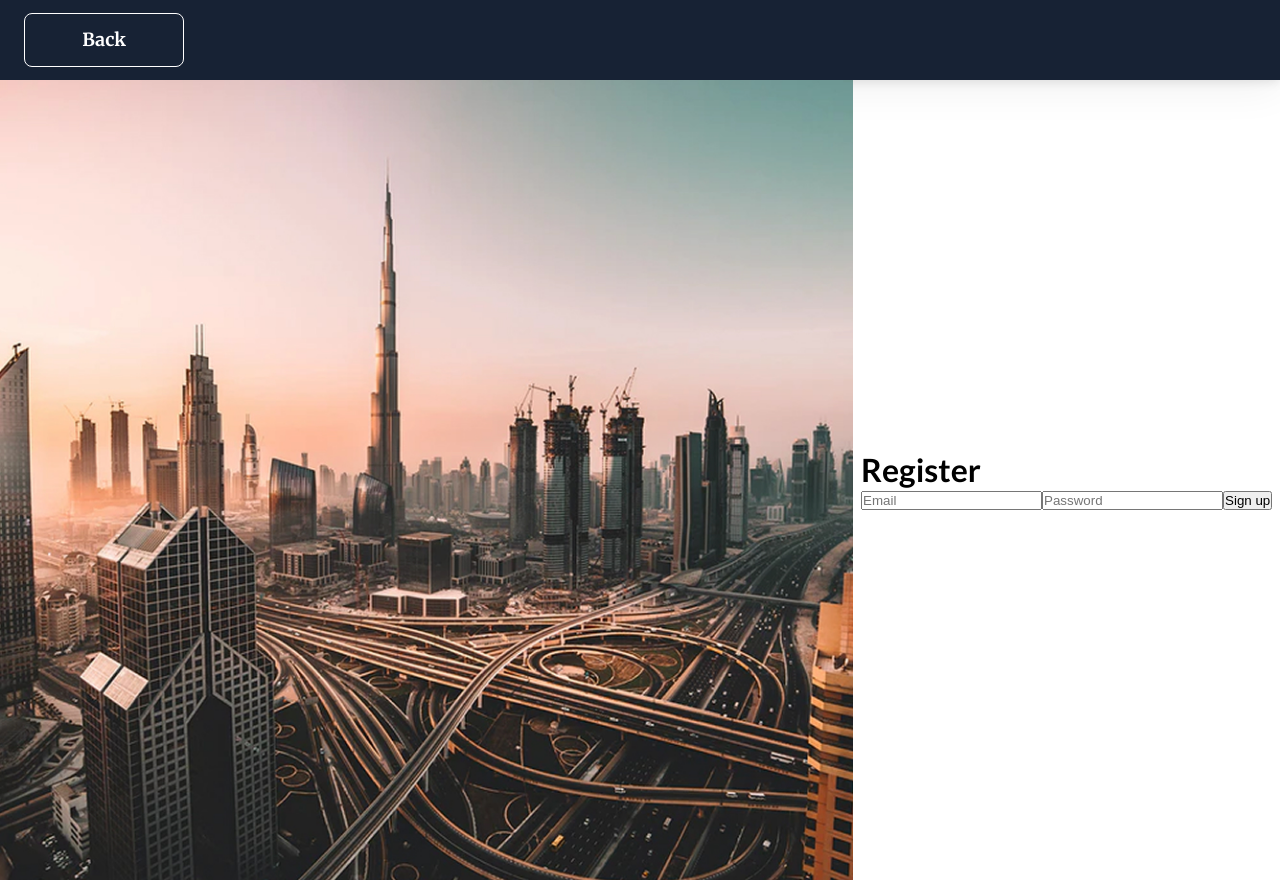
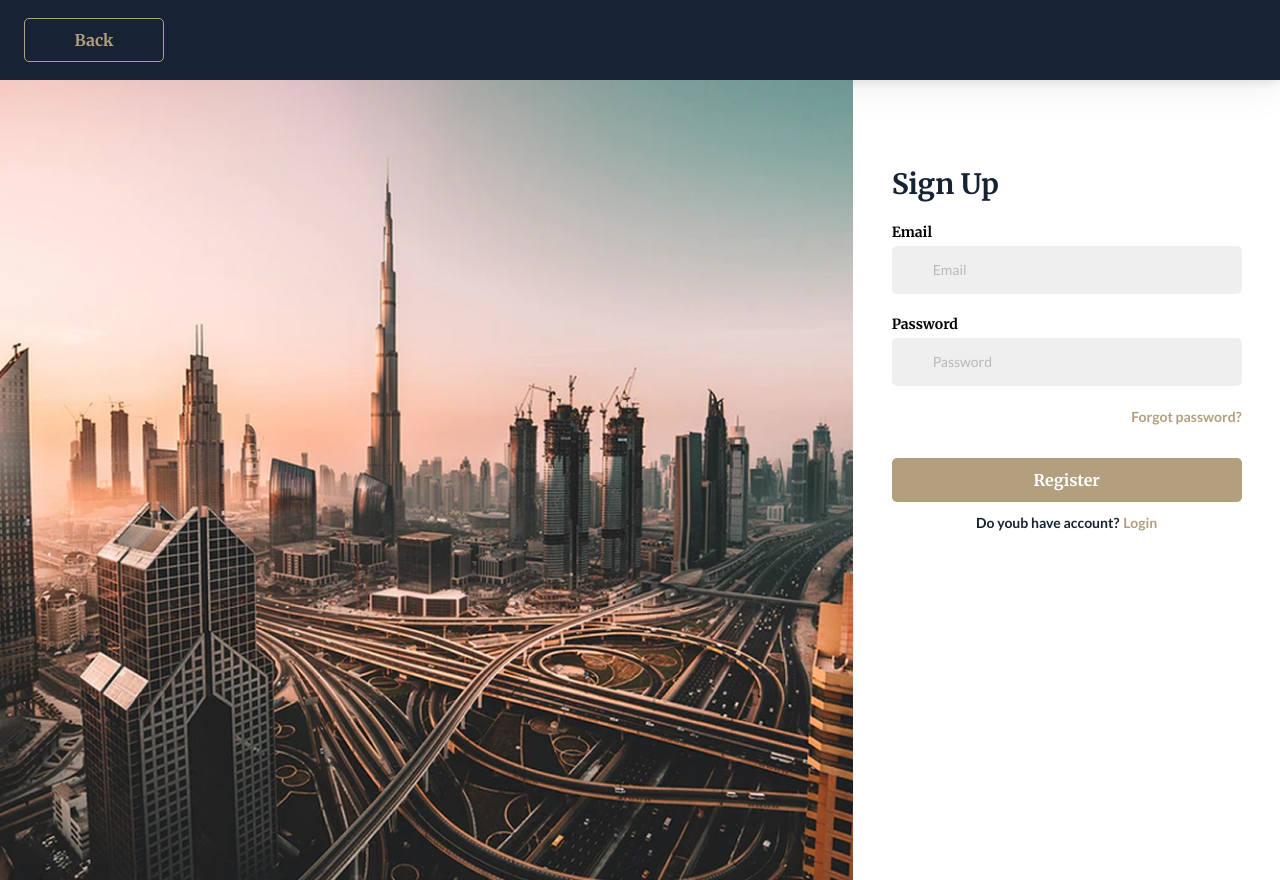
Before and after one commit to RomIvaNeirity/zenbit-test-front, a Next.js app: page /register in a window 1280 px wide. Built offline with nearby package versions, Linux system fonts and the light colour scheme; no server answers.

Commit message:
add auth without pass reset

```diff
--- a/app/(auth routes)/layout.module.css
+++ b/app/(auth routes)/layout.module.css
@@ -17,19 +17,23 @@
 }
 
 .link {
-  font-family: var(--second-family);
-  border: 1px solid #fff;
-  border-radius: 8px;
-  padding: 10px 24px;
-  width: 160px;
-  height: 54px;
+  box-sizing: border-box;
+  border: 1px solid #b29f7e;
+  border-radius: 5px;
+  padding: 11px 0px;
+  width: 140px;
+  height: 44px;
   display: inline-flex;
   align-items: center;
   justify-content: center;
+  background: transparent;
+  color: #b29f7e;
+  text-align: center;
+  cursor: pointer;
+  font-size: 16px;
+  font-family: var(--second-family);
   font-weight: 700;
-  font-size: 18px;
-  line-height: 170%;
-  color: #fff;
+  line-height: 138%;
 }
 
 .link:hover {
@@ -37,26 +41,141 @@
 }
 
 .wrapper {
-  display: grid;
-  grid-template-columns: 2fr 1fr;
-  min-height: 100vh;
+  display: block;
+  justify-content: center;
 }
 
 .image {
+  display: none;
   background: url("/bgimagelogin.jpg") center / cover no-repeat;
 }
 
+.formContainer {
+  margin: 0 auto;
+  display: flex;
+  flex-direction: column;
+  width: 100%;
+  padding: 88px 24px;
+}
+
+.form {
+  display: flex;
+  flex-direction: column;
+  margin: 0 auto;
+  width: 100%;
+  max-width: 350px;
+}
+
 .formTitle {
+  margin: 0 auto;
+
+  width: 100%;
+  max-width: 350px;
   font-family: var(--second-family);
   font-weight: 700;
   font-size: 28px;
   line-height: 121%;
   color: #172234;
+  margin-bottom: 20px;
 }
 
-.formContainer {
+.formLabels {
+  font-family: var(--second-family);
+  font-weight: 700;
+  font-size: 14px;
+  line-height: 143%;
+  color: #000;
+  width: 100%;
+  margin-bottom: 4px;
+}
+
+.formInputs {
+  border: 2px solid #e0e0e0;
+  border-radius: 5px;
+  padding: 19px 39px;
+  width: 100%;
+  height: 48px;
+  background: #e0e0e0;
+  font-family: var(--font-family);
+  font-weight: 400;
+  font-size: 14px;
+  line-height: 157%;
+  color: #172234;
+  opacity: 0.5;
+  margin-bottom: 20px;
+}
+
+.formButton {
+  font-family: var(--second-family);
+  font-weight: 700;
+  font-size: 16px;
+  line-height: 138%;
+  text-align: center;
+  color: #fff;
+  border-radius: 5px;
+  width: 100%;
+  height: 44px;
+  background: #b29f7e;
+  margin-bottom: 10px;
+  border-style: none;
+}
+
+.resetPasswordLink {
+  text-align: right;
+  display: block;
+  font-family: var(--font-family);
+  font-weight: 600;
+  font-size: 14px;
+  line-height: 157%;
+  color: #b29f7e;
+  margin-bottom: 30px;
+}
+
+.signUpRemainder {
   display: flex;
-  flex-direction: column;
   justify-content: center;
-  align-items: center;
+  gap: 4px;
+  font-family: var(--font-family);
+  font-weight: 600;
+  font-size: 14px;
+  line-height: 157%;
+  text-align: center;
+  color: #172234;
 }
+
+.signUpLink {
+  display: block;
+  font-family: var(--font-family);
+  font-weight: 600;
+  font-size: 14px;
+  line-height: 157%;
+  color: #b29f7e;
+}
+
+@media screen and (min-width: 768px) {
+  .image {
+    display: block;
+  }
+
+  .wrapper {
+    display: grid;
+    grid-template-columns: 2fr 1fr;
+    min-height: 100vh;
+  }
+
+  .formContainer {
+    display: flex;
+    flex-direction: column;
+    min-width: 350px;
+  }
+
+  .form {
+  }
+}
+
+@media screen and (min-width: 1440px) {
+  .formContainer {
+    padding: 320px 100px;
+    max-width: none;
+  }
+}
--- a/app/(auth routes)/register/page.tsx
+++ b/app/(auth routes)/register/page.tsx
@@ -1,15 +1,17 @@
 "use client";
 
-import styles from "../layout.module.css";
+import css from "../layout.module.css";
 import { useState } from "react";
+import { useRouter } from "next/navigation";
+import Link from "next/link";
 
 export default function RegisterPage() {
+  const router = useRouter();
+
   const [email, setEmail] = useState("");
   const [password, setPassword] = useState("");
   const [loading, setLoading] = useState(false);
   const [error, setError] = useState("");
-
-  const BASE_URL = process.env.NEXT_PUBLIC_BASE_URL!;
 
   const handleSubmit = async (e: React.FormEvent) => {
     e.preventDefault();
@@ -17,7 +19,7 @@ export default function RegisterPage() {
     setError("");
 
     try {
-      const res = await fetch(`${BASE_URL}/auth/register`, {
+      const res = await fetch("/api/auth/register", {
         method: "POST",
         headers: {
           "Content-Type": "application/json",
@@ -29,6 +31,8 @@ export default function RegisterPage() {
         const data = await res.json();
         throw new Error(data.message || "Registration failed");
       }
+      router.push("/");
+      router.refresh();
     } catch (err: any) {
       setError(err.message);
     } finally {
@@ -36,28 +40,45 @@ export default function RegisterPage() {
     }
   };
   return (
-    <form className={styles.form} onSubmit={handleSubmit}>
-      <h1>Register</h1>
-
+    <>
+      <h1 className={css.formTitle}>Sign Up</h1>
+      <form className={css.form} onSubmit={handleSubmit}>
+        <label htmlFor="email" className={css.formLabels}>
+          Email
+        </label>
         <input
+          className={css.formInputs}
+          id="email"
           type="email"
           placeholder="Email"
           value={email}
           onChange={(e) => setEmail(e.target.value)}
           required
         />
-
+        <label htmlFor="password" className={css.formLabels}>
+          Password
+        </label>
         <input
+          className={css.formInputs}
+          id="password"
           type="password"
           placeholder="Password"
           value={password}
           onChange={(e) => setPassword(e.target.value)}
           required
         />
-
-      {error && <p className={styles.error}>{error}</p>}
-
-      <button disabled={loading}>{loading ? "Loading..." : "Sign up"}</button>
+        <Link href="/" className={css.resetPasswordLink}>
+          Forgot password?
+        </Link>
+        {error && <p>{error}</p>}
+        <button className={css.formButton}>Register</button>
+        <p className={css.signUpRemainder}>
+          Do youb have account?{"  "}
+          <Link href="/login" className={css.signUpLink}>
+            Login
+          </Link>
+        </p>
       </form>
+    </>
   );
 }
--- a/app/layout.tsx
+++ b/app/layout.tsx
@@ -20,8 +20,8 @@ const merriweather = Merriweather({
 });
 
 export const metadata: Metadata = {
-  title: "Create Next App",
-  description: "Generated by create next app",
+  title: "ZenBit Test",
+  description: "Test task for ZenBit",
 };
 
 export default function RootLayout({
--- a/components/AuthNavigation/AuthNavigation.module.css
+++ b/components/AuthNavigation/AuthNavigation.module.css
@@ -10,7 +10,8 @@
 
 /* Login button styles (applies to first nav item and to any element with class .loginBtn) */
 .navigation li:first-child a,
-.loginBtn {
+.loginBtn,
+.logoutButton {
   box-sizing: border-box;
   border: 1px solid #b29f7e;
   border-radius: 5px;
--- a/components/AuthNavigation/AuthNavigation.tsx
+++ b/components/AuthNavigation/AuthNavigation.tsx
@@ -42,7 +42,7 @@ export default function AuthNavigation() {
         {user ? (
           <li>
             <button onClick={handleLogout} className={css.logoutButton}>
-              Log Out
+              Sign Out
             </button>
           </li>
         ) : (
```
Also changed, not shown: app/(auth routes)/login/page.tsx (+35 -3 lines), app/api/auth/[...path]/route.ts (+37 -6 lines), app/(auth routes)/login/LoginPage.module.css (added). Lines whose indentation alone changed are shown as unchanged.
